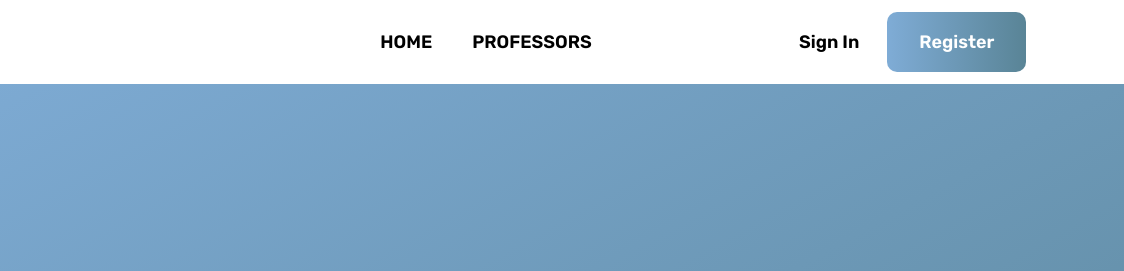
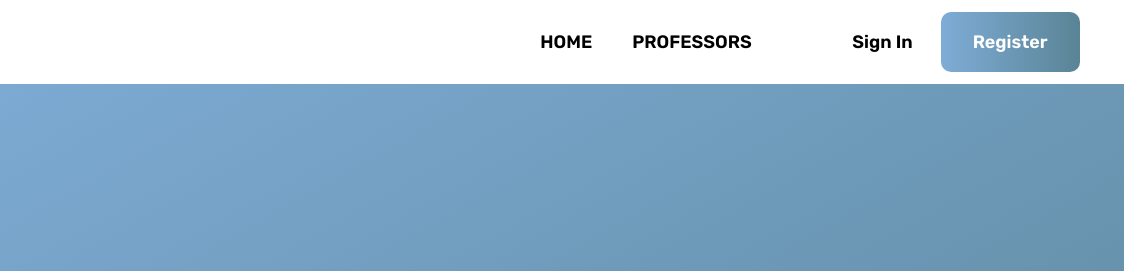
Before and after one commit to sabbir-offc/e-learner, a plain HTML site: page index.html in a window 1280 px wide. Shown: the top 271 px of the page, 156-1280 px from the left. Drawn offline with nearby package versions, Linux system fonts and the light colour scheme.

Commit message:
alighnment fixed

```diff
--- a/index.html
+++ b/index.html
@@ -42,10 +42,10 @@
     <!-- Navbar -->
     <nav class="w-full">
         <div
-            class="bg-white container w-full mx-auto flex justify-between px-5 lg:px-0  lg:grid lg:grid-cols-3 py-4 lg:py-2 items-center">
+            class="bg-white container w-full mx-auto flex justify-between px-5 lg:px-0  lg:grid lg:grid-cols-2 py-4 lg:py-2 items-center">
 
             <div class="col-span-1"><img src="assets/Logo.png" alt=""></div>
-            <div class="col-span-2 hidden lg:flex items-center justify-around">
+            <div class="col-span-1 hidden lg:flex items-center justify-around">
 
                 <div>
                     <ul class="uppercase flex items-center gap-10 py-5 px-3 text-lg font-semibold">
```
Also changed, not shown: professors.html (+9 -5 lines).
